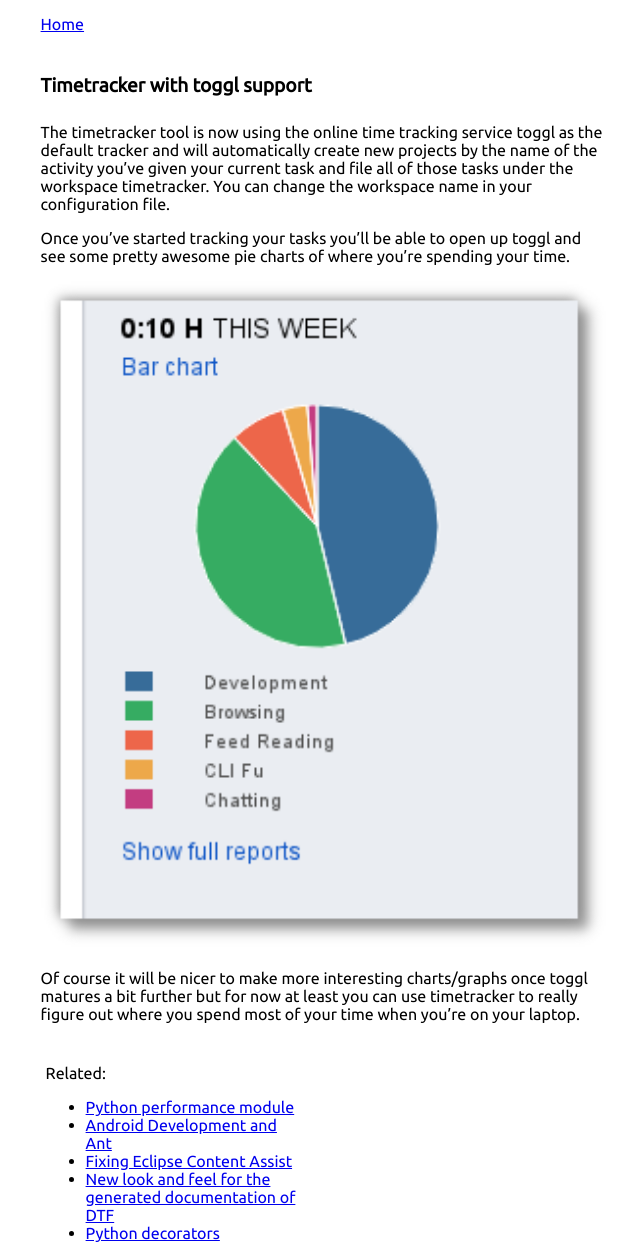
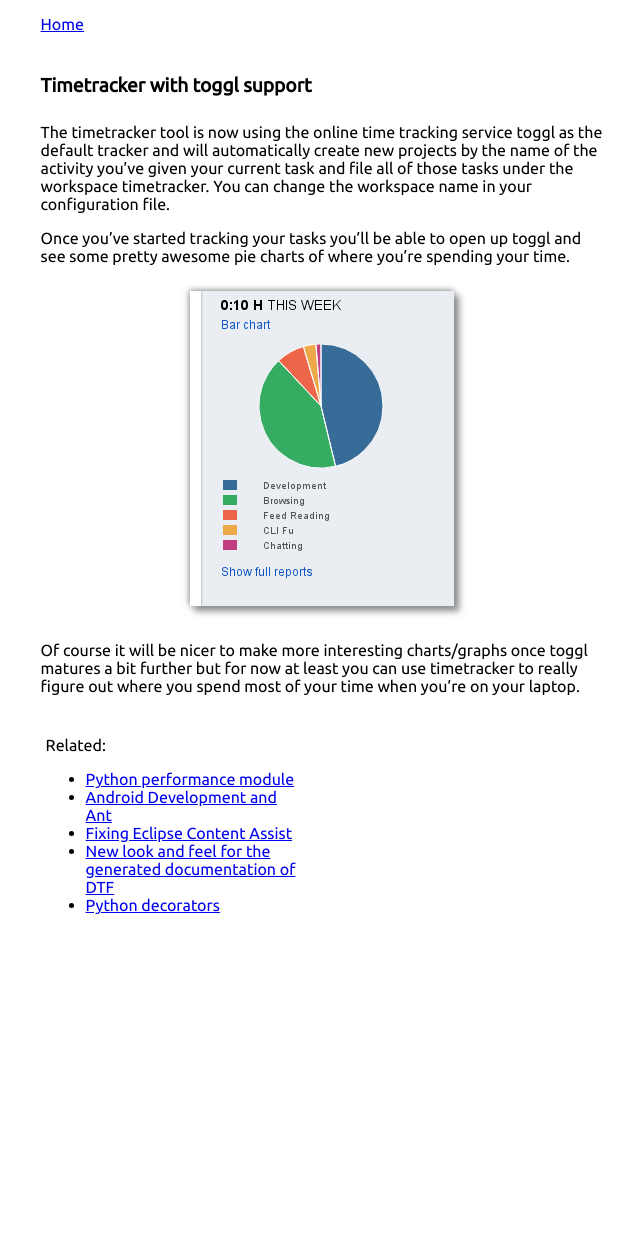
Before and after one commit to rlgomes/rlgomes.github.com, a Jekyll site: the page built from work/python/_posts/2011-01-21-09.00-timetracker-with-toggl.markdown, in a window 1280 px wide. Shown: the whole page, without its empty margins (315-955 px from the left). Built offline with Jekyll 4.4.1, drawn with Linux system fonts in a browser that asks for light colours; after the commit the page ends 914 px from its top, so only the background shows below that.

Commit message:
- removing this css because it messes up the github badges

```diff
--- a/css/main.css
+++ b/css/main.css
@@ -51,10 +51,6 @@
 #span {
     color: gray;
     font-family: 'Ubuntu';
-}
-
-img {
-    width: 100%;
 }
 
 #body {
```
